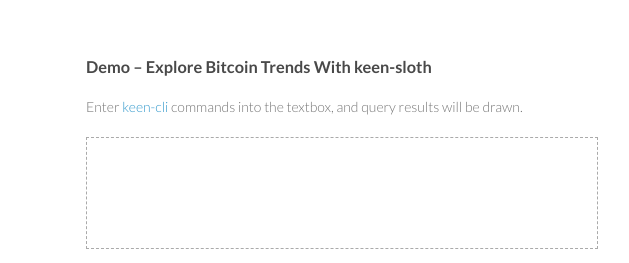
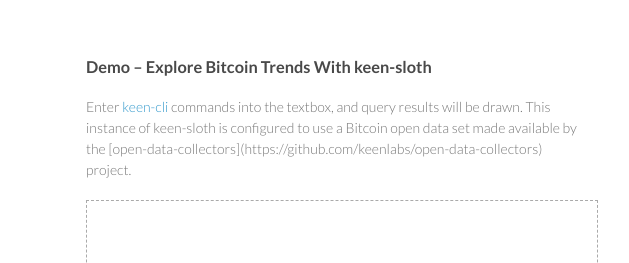
Before and after one commit to pombredanne/keen-sloth, a plain HTML site: page index.html in a window 1280 px wide. Shown: the top 263 px of the page, 484-1113 px from the left. Drawn offline with Linux system fonts and the light colour scheme.

Commit message:
Update index.html

```diff
--- a/index.html
+++ b/index.html
@@ -66,7 +66,7 @@
         <h3>
 <a name="welcome-to-github-pages" class="anchor" href="#welcome-to-github-pages"><span class="octicon octicon-link"></span></a>Demo – Explore Bitcoin Trends With keen-sloth</h3>
 
-          <p>Enter <a href="https://github.com/keenlabs/keen-cli">keen-cli</a> commands into the textbox, and query results will be drawn.</p>
+          <p>Enter <a href="https://github.com/keenlabs/keen-cli">keen-cli</a> commands into the textbox, and query results will be drawn. This instance of keen-sloth is configured to use a Bitcoin open data set made available by the [open-data-collectors](https://github.com/keenlabs/open-data-collectors) project.</p>
           <div id="visualization"></div>
           <form id="sloth-form">
               <textarea class="command" type="text" name="command"></textarea>
```
